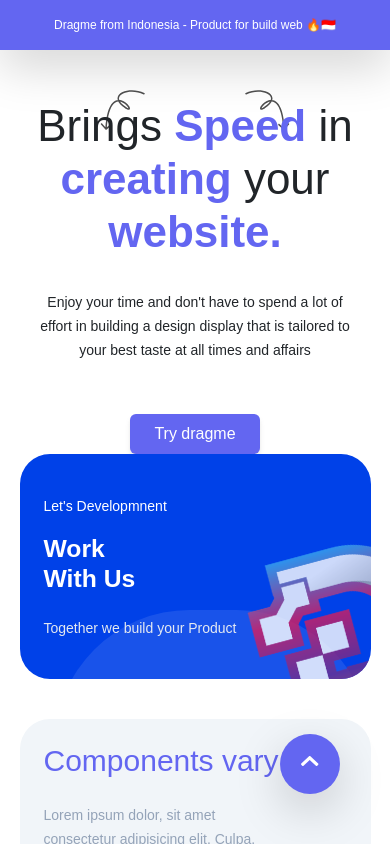
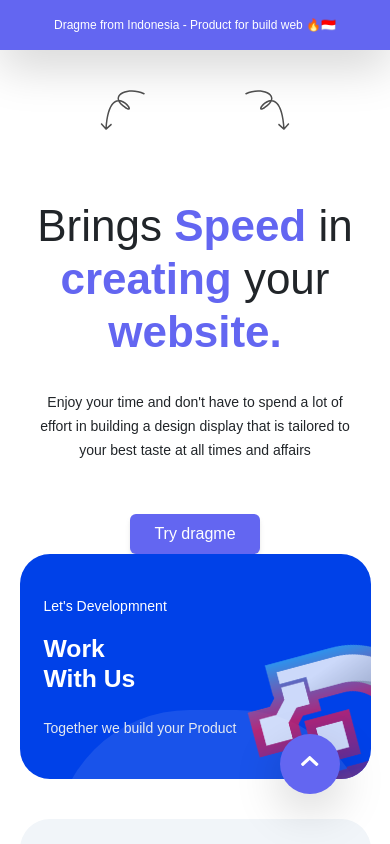
Before and after one commit to khoirulhudaa/docsSwiftvel, a React (Create React App) app: page / in a window 390 px wide. Shown: the top 844 px of the page. Built offline with nearby package versions, Linux system fonts and the light colour scheme.

Commit message:
Update index.js

```diff
--- a/src/component/layout/hero/index.js
+++ b/src/component/layout/hero/index.js
@@ -22,7 +22,7 @@ const Hero = () => {
         <img data-aos="fade-up" data-aos-duration='3000' className='absolute top-[45%] w-[170px] left-[100px] lg:inline hidden rotate-[20deg]' src={Particel4} alt="particel-img" />
         {/* End Particels */}
 
-      <h1 data-aos="fade-up" className='text-[44px] lg:text-[64px] w-[90%] lg:mt-[0] mt-[50px] lg:w-[60%]'>Brings <span className='text-indigo-500'>Speed</span> ​​in <span className='text-indigo-500'>creating</span> your <span className='text-indigo-500'>website.</span></h1>
+      <h1 data-aos="fade-up" className='text-[44px] lg:text-[64px] w-[90%] lg:mt-[0] mt-[150px] lg:w-[60%]'>Brings <span className='text-indigo-500'>Speed</span> ​​in <span className='text-indigo-500'>creating</span> your <span className='text-indigo-500'>website.</span></h1>
       <p data-aos="fade-up" data-aos-duration='1500' className='font-normal w-[80%] lg:w-[50%] text-[14px] lg:text-[17px] leading-6 lg:leading-8 mt-6 lg:mt-8'>Enjoy your time and don't have to spend a lot of effort in building a design display that is tailored to your best taste at all times and affairs</p>
       <div className='flex my-[14px] lg:my-[40px] items-center justify-between px-8'>
         <ul className='lg:flex hidden items-center w-full' data-aos="fade-up" data-aos-duration='2000'>
```
